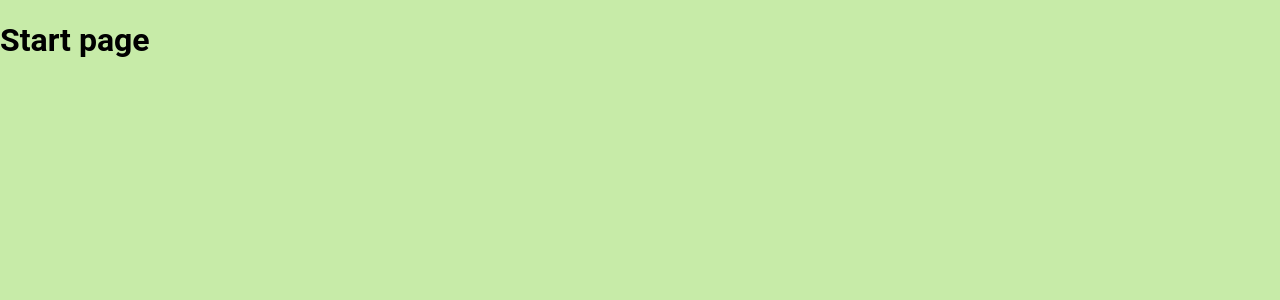
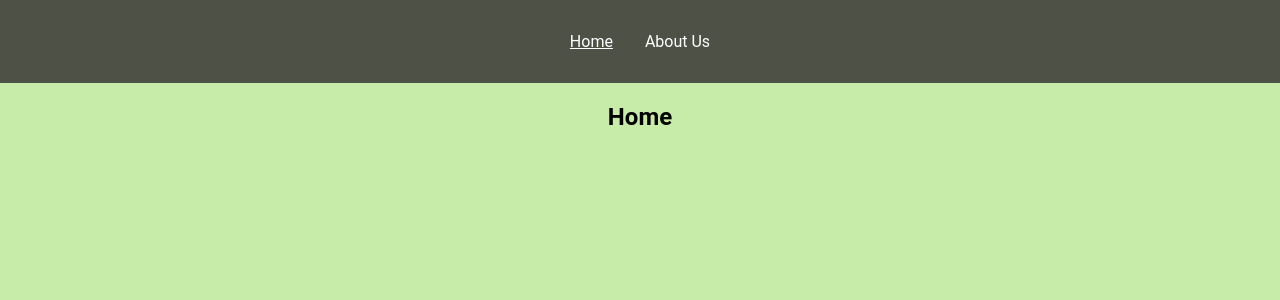
Before and after one commit to Zhybuliou/Zhybuliou_REACT_2023, a React (Vite) app: page / in a window 1280 px wide. Shown: the top 300 px of the page. Built offline with nearby package versions, Linux system fonts and the light colour scheme.

Commit message:
feat: Add React-Router version 6

```diff
--- a/src/App.scss
+++ b/src/App.scss
@@ -1,3 +1,5 @@
+@import url('https://fonts.googleapis.com/css2?family=Roboto+Condensed:wght@300;400;700&display=swap');
+@import './scss/header';
 * {
   font-family: Roboto, sans-serif;
 }
--- a/src/App.tsx
+++ b/src/App.tsx
@@ -1,12 +1,20 @@
 import { PureComponent } from 'react';
+import { Route, Routes } from 'react-router-dom';
 import './App.scss';
-
-
+import Header from './components/Header';
+import About from './pages/About';
+import Home from './pages/Home';
+import NotFoundPage from './pages/NotFoundPage';
 export default class App extends PureComponent {
   render() {
     return (
       <>
-        <h1>Start page</h1>
+        <Header />
+        <Routes>
+          <Route path="/" element={<Home />} />
+          <Route path="about" element={<About />} />
+          <Route path="*" element={<NotFoundPage />} />
+        </Routes>
       </>
     );
   }
--- /dev/null
+++ b/src/components/Header.tsx
@@ -0,0 +1,15 @@
+import React, { PureComponent } from 'react';
+import { NavLink } from 'react-router-dom';
+
+export default class Header extends PureComponent {
+  render() {
+    return (
+      <header>
+        <NavLink to="/" end>
+          Home
+        </NavLink>
+        <NavLink to="/about">About Us</NavLink>
+      </header>
+    );
+  }
+}
--- a/src/main.tsx
+++ b/src/main.tsx
@@ -1,10 +1,13 @@
 import React from 'react';
 import ReactDOM from 'react-dom/client';
+import { HashRouter } from 'react-router-dom';
 import App from './App';
 import './index.css';
 
 ReactDOM.createRoot(document.getElementById('root') as HTMLElement).render(
   <React.StrictMode>
+    <HashRouter>
       <App />
+    </HashRouter>
   </React.StrictMode>
 );
--- /dev/null
+++ b/src/pages/About.tsx
@@ -0,0 +1,7 @@
+import React, { PureComponent } from 'react';
+
+export default class About extends PureComponent {
+  render() {
+    return <h2>About Us</h2>;
+  }
+}
--- /dev/null
+++ b/src/pages/Home.tsx
@@ -0,0 +1,7 @@
+import React, { PureComponent } from 'react';
+
+export default class Home extends PureComponent {
+  render() {
+    return <h2>Home</h2>;
+  }
+}
--- /dev/null
+++ b/src/pages/NotFoundPage.tsx
@@ -0,0 +1,7 @@
+import React, { PureComponent } from 'react';
+
+export default class NotFoundPage extends PureComponent {
+  render() {
+    return <h2>NotFoundPage</h2>;
+  }
+}
--- /dev/null
+++ b/src/scss/_header.scss
@@ -0,0 +1,16 @@
+header {
+    background-color: rgba(51, 48, 48, 0.817);
+    padding: 2rem 0;
+    text-align: center;
+    & > a {
+      color: white;
+      text-decoration: none;
+      padding: 0 1rem;
+      &:hover {
+        text-decoration: underline;
+      }
+    }
+  }
+  .active {
+    text-decoration: underline;
+  }
```
